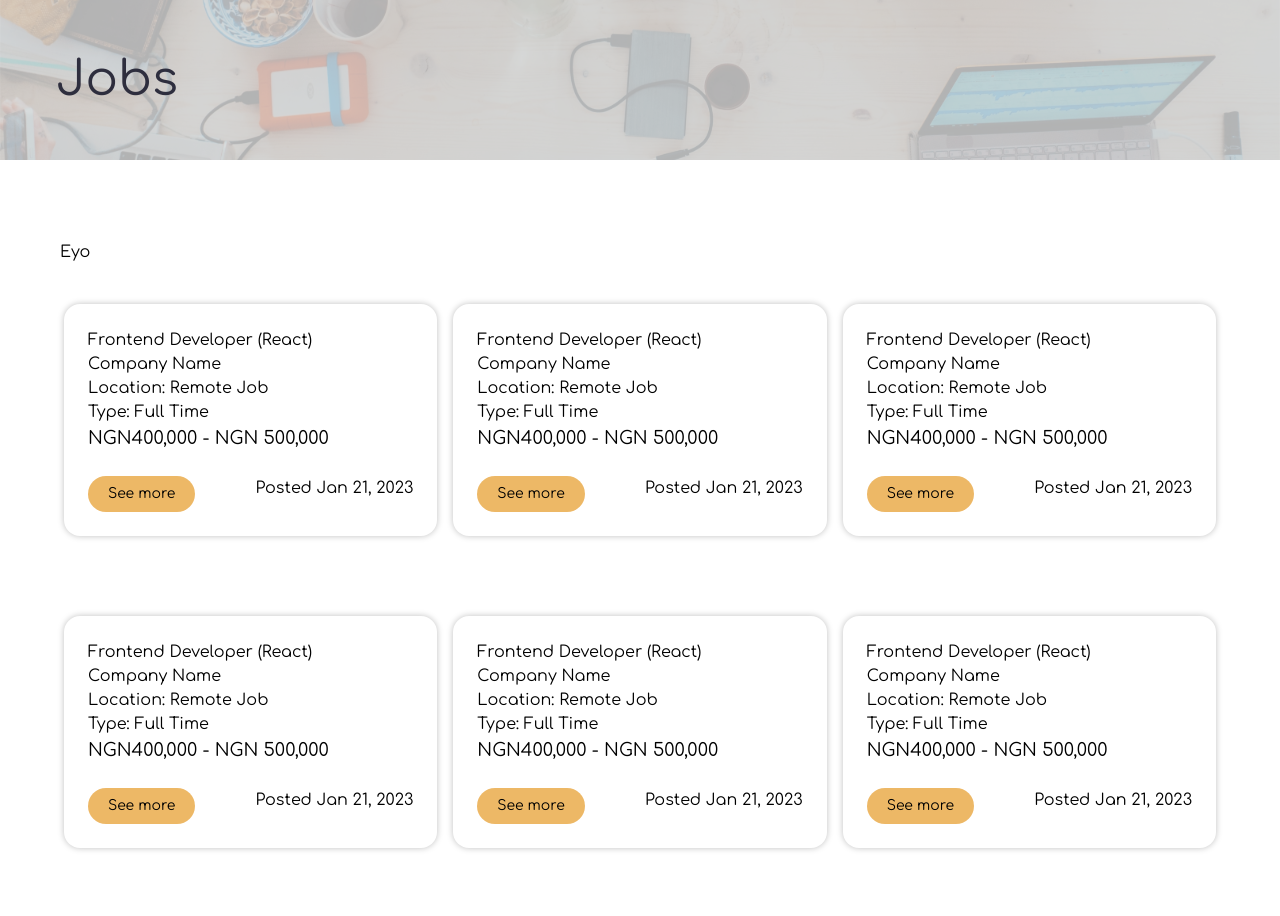
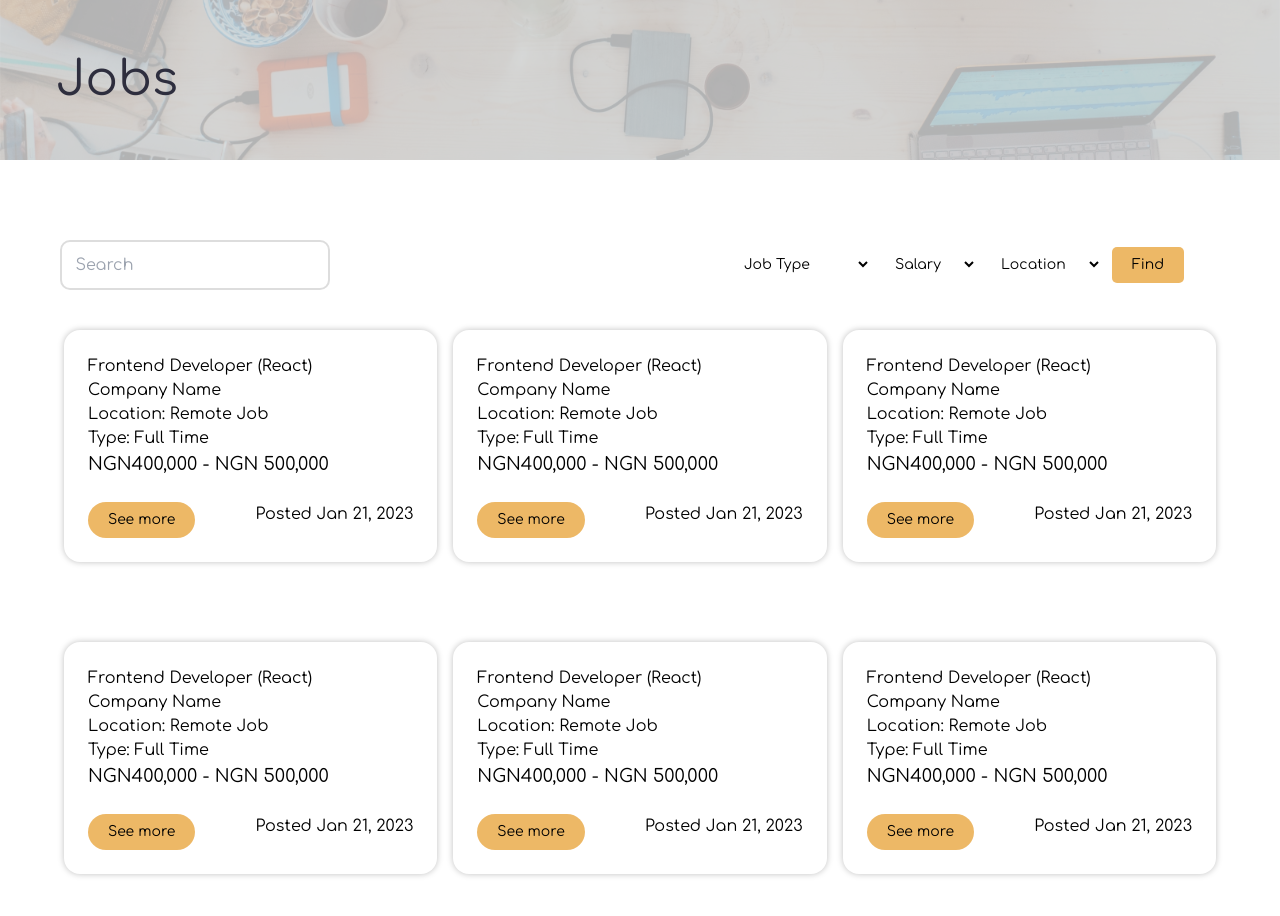
Before and after one commit to CALABAR-TECH-COMMUNITY/CTC-Website-Project, a React (Vite) app: page /Jobs in a window 1280 px wide. Shown: the top 916 px of the page. Built offline with nearby package versions, Linux system fonts and the light colour scheme.

Commit message:
Search and done

```diff
--- a/src/components/JobsCard.tsx
+++ b/src/components/JobsCard.tsx
@@ -1,7 +1,7 @@
 import routes from "navigation/routes";
 import { Link } from "react-router-dom";
 
-const ProjectCard = (): JSX.Element => {
+const JobsCard = (): JSX.Element => {
   return (
     <div className="shadow-projectCardShadow rounded-2xl p-6 relative">
        <div className='bg-white'>
@@ -12,7 +12,7 @@ const ProjectCard = (): JSX.Element => {
             <p>Type: Full Time</p>
           </div>
           <p className='font-semibold text-lg'>NGN400,000 - NGN 500,000</p>
-          <div className='flex justify-between pt-6'>
+          <div className='flex justify-between pt-6 flex-wrap-reverse gap-5 item-center'>
             <Link
               to={routes.JOBS_DETAILS_PAGE}
               className='bg-[#edb866] px-5 py-2 rounded-full font-medium text-sm'
@@ -26,4 +26,4 @@ const ProjectCard = (): JSX.Element => {
   );
 };
 
-export default ProjectCard;
+export default JobsCard;
--- a/src/pages/jobs/JobsPage.tsx
+++ b/src/pages/jobs/JobsPage.tsx
@@ -1,26 +1,66 @@
 import JobsCard from "../../components/JobsCard";
 import JobsHeader from "../../components/JobsHeader";
 
-const JobsPage = (): JSX.Element => {
-  return (
+const JobsPage = (): JSX.Element => (
   <main className="font-comforta">
     {/* HEADER */}
     <JobsHeader />
 
     {/* HERO PROJECT */}
-      <section className=" flex flex-col items-center md:grid grid-cols-2 responsive-padx-container mx-auto gap-5 lg:gap-10 mt-20">
-       <p>
-        Eyo
-       </p>
+    <section className=" flex flex-row items-center justify-between responsive-padx-container mx-auto gap-5 lg:gap-10 mt-20">
+      <div className="flex justify-start ...">
+       <input type="text" className="rounded-[10px] border-2 border-[#ddd] h-[50px] w-[270px] p-[5%]" placeholder="Search"/>
+      </div>
+      <div className="flex justify-end ... w-[500px]">
+        <div className="w-[100%]">
+          {/* <div className="relative inline-block text-left">
+            <div>
+              <button type="button" className="inline-flex w-full justify-center gap-x-1.5 rounded-md bg-white px-3 py-2 text-sm font-semibold text-gray-900 shadow-sm ring-1 ring-inset ring-gray-300 hover:bg-gray-50" id="menu-button" aria-expanded="true" aria-haspopup="true">
+                Options
+                <svg className="-mr-1 h-5 w-5 text-gray-400" viewBox="0 0 20 20" fill="currentColor" aria-hidden="true">
+                  <path fill-rule="evenodd" d="M5.23 7.21a.75.75 0 011.06.02L10 11.168l3.71-3.938a.75.75 0 111.08 1.04l-4.25 4.5a.75.75 0 01-1.08 0l-4.25-4.5a.75.75 0 01.02-1.06z" clip-rule="evenodd" />
+                </svg>
+              </button>
+            </div>
+
+            <div className="absolute right-0 z-10 mt-2 w-56 origin-top-right rounded-md bg-white shadow-lg ring-1 ring-black ring-opacity-5 focus:outline-none" role="menu" aria-orientation="vertical" aria-labelledby="menu-button">
+              <div className="py-1" role="none">
+                <a href="#" className="text-gray-700 block px-4 py-2 text-sm" role="menuitem" id="menu-item-0">Account settings</a>
+                <a href="#" className="text-gray-700 block px-4 py-2 text-sm" role="menuitem" id="menu-item-1">Support</a>
+                <a href="#" className="text-gray-700 block px-4 py-2 text-sm" role="menuitem" id="menu-item-2">License</a>
+                <form method="POST" action="#" role="none">
+                  <button type="submit" className="text-gray-700 block w-full px-4 py-2 text-left text-sm" role="menuitem" id="menu-item-3">Sign out</button>
+                </form>
+              </div>
+            </div>
+
+          </div> */}
+            <select name="" id="" className='bg-[#fff] px-5 py-2  font-medium text-sm outline-0'>
+              <option value="apple">Job Type</option>
+              <option value="calabar">Programmer</option>
+            </select>
+            <select name="" id="" className='bg-[#fff] px-5 py-2  font-medium text-sm outline-0'>
+              <option value="apple">Salary</option>
+              <option value="calabar">400k</option>
+            </select>
+            <select name="" id="" className='bg-[#fff] px-5 py-2  font-medium text-sm  outline-0'>
+              <option value="apple">Location</option>
+              <option value="calabar">Calabar</option>
+            </select>
+
+<button className='bg-[#edb866] px-5 py-2 rounded-[5px] font-medium text-sm ml-[2%]'> Find</button>
+        </div>
+        {/* <div>02</div>
+        <div>03</div> */}
+      </div>
     </section>
 
     <section className="mt-10 grid grid-cols-1 md:grid-cols-2 lg:grid-cols-3 mb-32 gap-x-4 gap-y-20 px-16">
       {[...Array(6)].map(() => {
-          return <div ><JobsCard/></div>
+        return <div><JobsCard /></div>;
       })}
     </section>
   </main>
 );
-};
 
 export default JobsPage;
```
Lines whose indentation alone changed are shown as unchanged.
